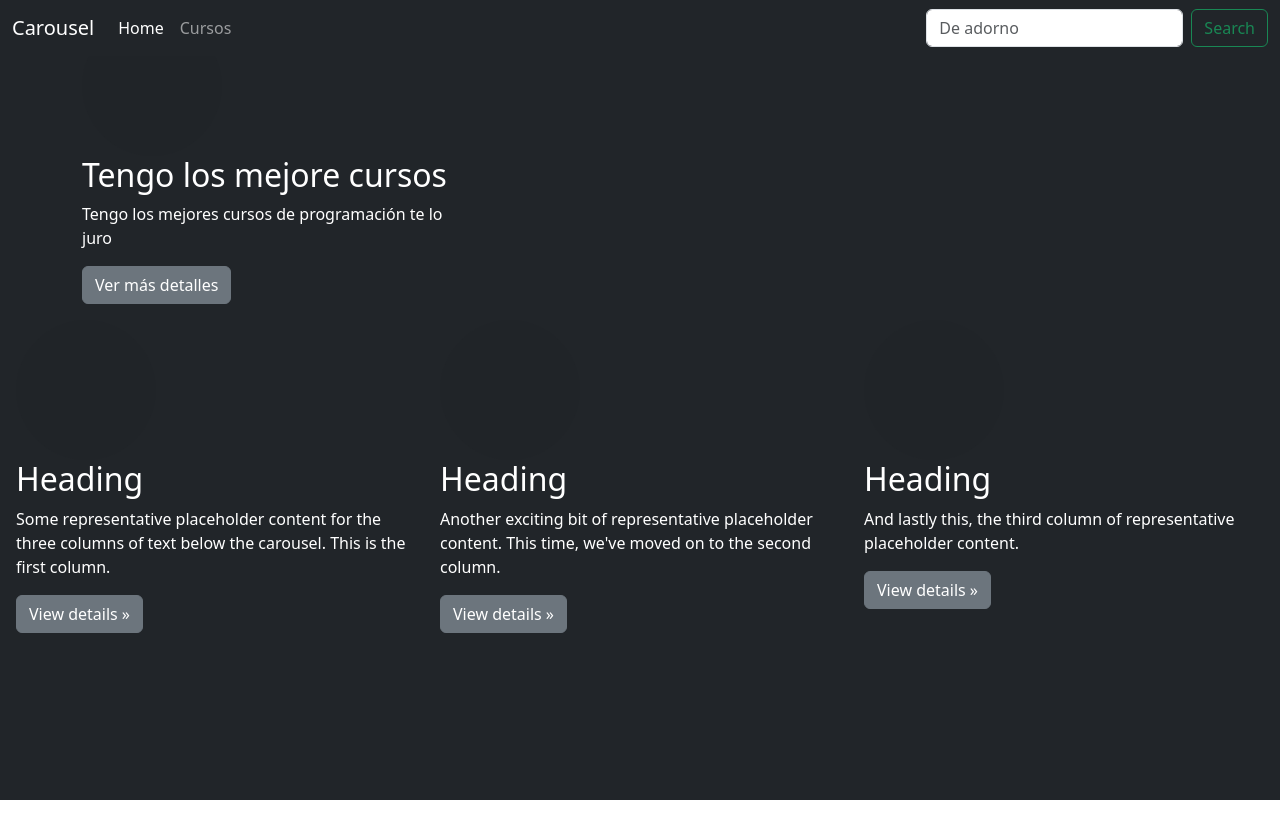
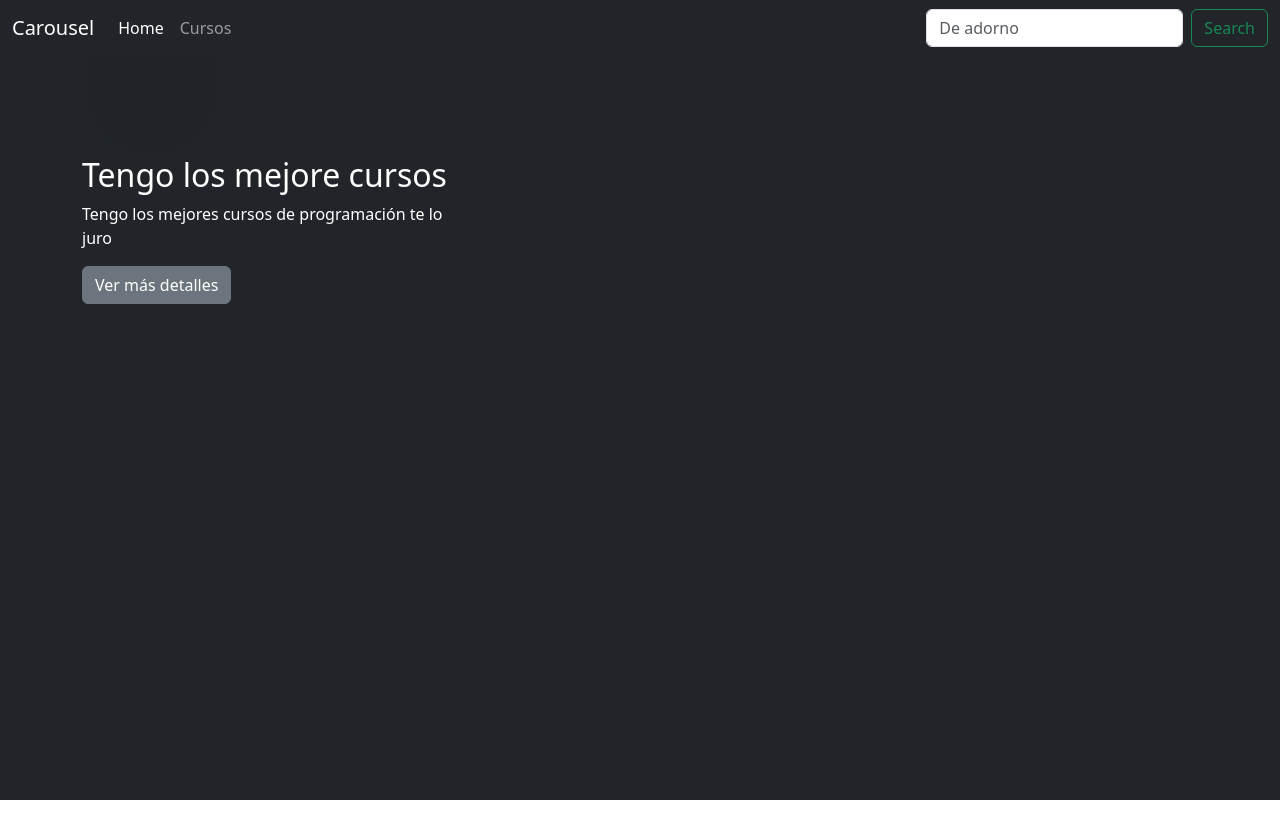
Before and after one commit to LusCard/practica-bootstrap5-v1, a plain HTML site: page index.html in a window 1280 px wide. Shown: the top 820 px of the page. Drawn offline with nearby package versions, Linux system fonts and the light colour scheme.

Commit message:
Nueva rama y cambios al index 26-04-23

```diff
--- a/index.html
+++ b/index.html
@@ -37,6 +37,7 @@
       </nav>
 
       <main class="vh-100 p-3 text-bg-dark">
+
         <div id="main-container1" class="container">
             <div class="col-lg-4">
                 <svg class="bd-placeholder-img rounded-circle" width="140" height="140" xmlns="http://www.w3.org/2000/svg" role="img" aria-label="Placeholder" preserveAspectRatio="xMidYMid slice" focusable="false"><title>Placeholder</title><rect width="100%" height="100%" fill="var(--bs-secondary-color)"></rect></svg>
@@ -47,26 +48,7 @@
         </div>
 
 
-        <div class="row">
-          <div class="col-lg-4">
-            <svg class="bd-placeholder-img rounded-circle" width="140" height="140" xmlns="http://www.w3.org/2000/svg" role="img" aria-label="Placeholder" preserveAspectRatio="xMidYMid slice" focusable="false"><title>Placeholder</title><rect width="100%" height="100%" fill="var(--bs-secondary-color)"></rect></svg>
-            <h2 class="fw-normal">Heading</h2>
-            <p>Some representative placeholder content for the three columns of text below the carousel. This is the first column.</p>
-            <p><a class="btn btn-secondary" href="#">View details »</a></p>
-          </div><!-- /.col-lg-4 -->
-          <div class="col-lg-4">
-            <svg class="bd-placeholder-img rounded-circle" width="140" height="140" xmlns="http://www.w3.org/2000/svg" role="img" aria-label="Placeholder" preserveAspectRatio="xMidYMid slice" focusable="false"><title>Placeholder</title><rect width="100%" height="100%" fill="var(--bs-secondary-color)"></rect></svg>
-            <h2 class="fw-normal">Heading</h2>
-            <p>Another exciting bit of representative placeholder content. This time, we've moved on to the second column.</p>
-            <p><a class="btn btn-secondary" href="#">View details »</a></p>
-          </div><!-- /.col-lg-4 -->
-          <div class="col-lg-4">
-            <svg class="bd-placeholder-img rounded-circle" width="140" height="140" xmlns="http://www.w3.org/2000/svg" role="img" aria-label="Placeholder" preserveAspectRatio="xMidYMid slice" focusable="false"><title>Placeholder</title><rect width="100%" height="100%" fill="var(--bs-secondary-color)"></rect></svg>
-            <h2 class="fw-normal">Heading</h2>
-            <p>And lastly this, the third column of representative placeholder content.</p>
-            <p><a class="btn btn-secondary" href="#">View details »</a></p>
-          </div><!-- /.col-lg-4 -->
-        </div>
+
       </main>
 
 
@@ -79,9 +61,9 @@
         </div>
 
         <ul class="nav col-md-4 justify-content-end list-unstyled d-flex">
-          <li class="ms-3"><a class="text-body-secondary" href="#"><svg class="bi" width="24" height="24"><use xlink:href="#twitter"></use></svg></a></li>
-          <li class="ms-3"><a class="text-body-secondary" href="#"><svg class="bi" width="24" height="24"><use xlink:href="#instagram"></use></svg></a></li>
-          <li class="ms-3"><a class="text-body-secondary" href="#"><svg class="bi" width="24" height="24"><use xlink:href="#facebook"></use></svg></a></li>
+          <li class="ms-3"><a class="text-body-secondary" href="https://twitter.com/JMilei?s=20"><svg class="bi" width="24" height="24"><use xlink:href="#twitter"></use></svg></a></li>
+          <li class="ms-3"><a class="text-body-secondary" href="https://www.instagram.com/erb/?hl=en"><svg class="bi" width="24" height="24"><use xlink:href="#instagram"></use></svg></a></li>
+          <li class="ms-3"><a class="text-body-secondary" href="https://twitter.com/alferdez"><svg class="bi" width="24" height="24"><use xlink:href="#facebook"></use></svg></a></li>
         </ul>
       </footer>
 
```
